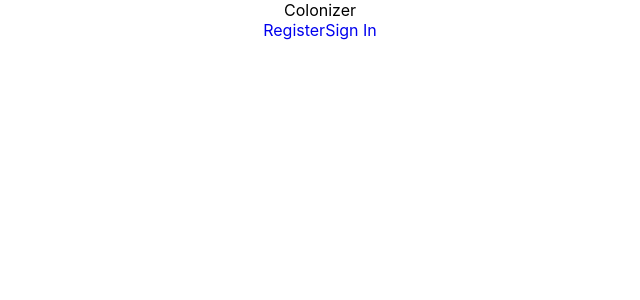
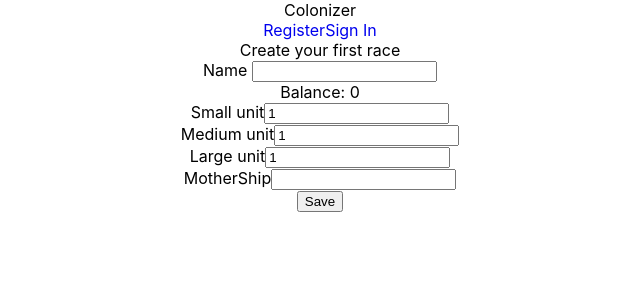
Before and after one commit to fredy-laksmono/colonizer, a React (Create React App) app in the folder client/: page /races/new in a window 1280 px wide. Shown: the top 300 px of the page, without its empty margins (320-960 px from the left). Built offline with nearby package versions, Linux system fonts and the light colour scheme; no server answers.

Commit message:
Changing game to battleship style

```diff
--- a/client/src/App.js
+++ b/client/src/App.js
@@ -8,6 +8,7 @@ import Welcome from "./pages/Welcome";
 import Register from "./pages/Register";
 import SignIn from "./pages/SignIn";
 import UniqueManagement from "./pages/UniqueManagement";
+import RaceDetail from "./pages/RaceDetail";
 import { CheckSession } from "./services/Auth";
 
 const socket = io.connect("http://localhost:3001");
@@ -86,6 +87,10 @@ function App() {
             }
           />
           <Route path="/unique" element={<UniqueManagement />} />
+          <Route
+            path="/races/new"
+            element={<RaceDetail user={user} authenticated={authenticated} />}
+          />
         </Routes>
       </main>
     </div>
--- a/client/src/pages/RaceDetail.js
+++ b/client/src/pages/RaceDetail.js
@@ -1,21 +1,78 @@
-import { useState } from "react";
+import { useState, useEffect } from "react";
 const RaceDetail = () => {
   const [raceForm, updateRaceForm] = useState({
     name: "",
-    grow: 1,
-    damage: 1,
-    health: 1,
-    uniqueAbility: 0
+    small: 1,
+    medium: 1,
+    large: 1,
+    motherShip: 0
   });
+
+  const [balance, updateBalance] = useState(-3);
+
+  const countBalance = () => {
+    let checkBalance =
+      parseInt(raceForm.small) +
+      parseInt(raceForm.medium) +
+      parseInt(raceForm.large) -
+      3;
+    updateBalance(checkBalance);
+  };
+
+  const handleUnitUpdate = (e) => {
+    updateRaceForm({ ...raceForm, [e.target.id]: e.target.value });
+  };
+
+  // Initial use effect
+  useEffect(() => {
+    countBalance();
+  }, [raceForm]);
+
   let toRender = (
     <div>
-      <div>Create your first race</div>
-      <div>
-        <label>Name</label>
-        <input />
-      </div>
+      <form>
+        <div>Create your first race</div>
+        <div>
+          <label>Name</label> <input type="text" />
+        </div>
+        <div>
+          <label>Balance: {balance}</label>
+        </div>
+        <div>
+          <label>Small unit</label>
+          <input
+            onChange={handleUnitUpdate}
+            id="small"
+            value={raceForm.small}
+            type="number"
+          />
+        </div>
+        <div>
+          <label>Medium unit</label>
+          <input
+            onChange={handleUnitUpdate}
+            id="medium"
+            value={raceForm.medium}
+            type="number"
+          />
+        </div>
+        <div>
+          <label>Large unit</label>
+          <input
+            onChange={handleUnitUpdate}
+            id="large"
+            value={raceForm.large}
+            type="number"
+          />
+        </div>
+        <div>
+          <label>MotherShip</label>
+          <input type="text" />
+        </div>
+        <button>Save</button>
+      </form>
     </div>
   );
-  return;
+  return toRender;
 };
 export default RaceDetail;
```
Also changed, not shown: client/src/components/UniqueCard.jsx (added, +7 -0 lines), 2 other files (tests, documents, lock files or other folders).
